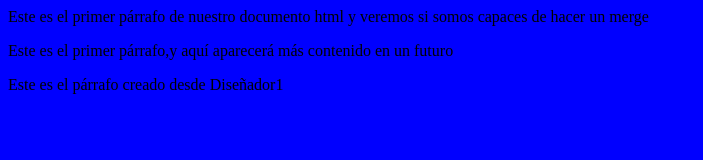
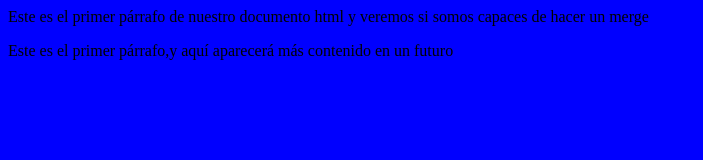
Before and after one commit to segarma/Proyecto-web-empresa-A, a plain HTML site: page index.html in a window 1280 px wide. Shown: the whole page, without its empty margins (0-703 px from the left). Drawn offline with Linux system fonts and the light colour scheme.

Commit message:
Update index.html

```diff
--- a/index.html
+++ b/index.html
@@ -11,6 +11,6 @@
             si somos capaces de hacer un merge
         </p>
         <p> Este es el primer párrafo,y aquí aparecerá más contenido en un futuro</p>
-        <p>Este es el párrafo creado desde Diseñador1</p>
+
     </body>
 </html>
```
